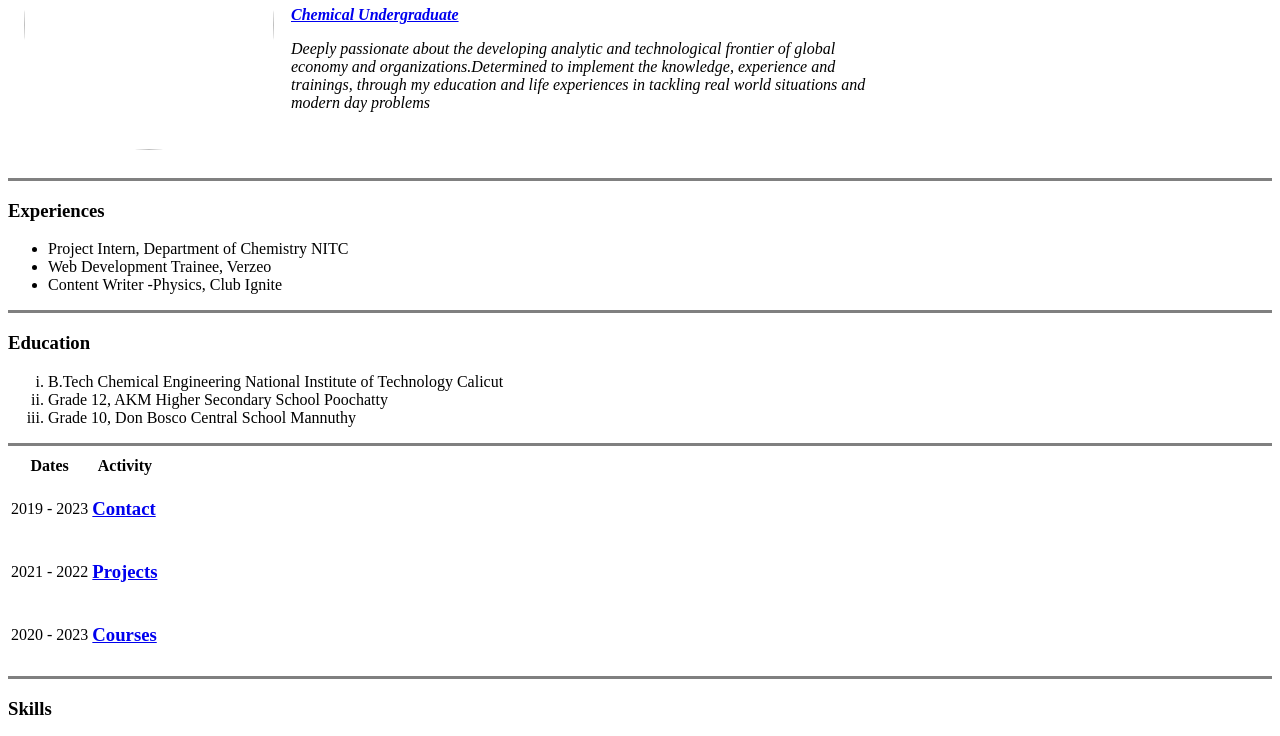
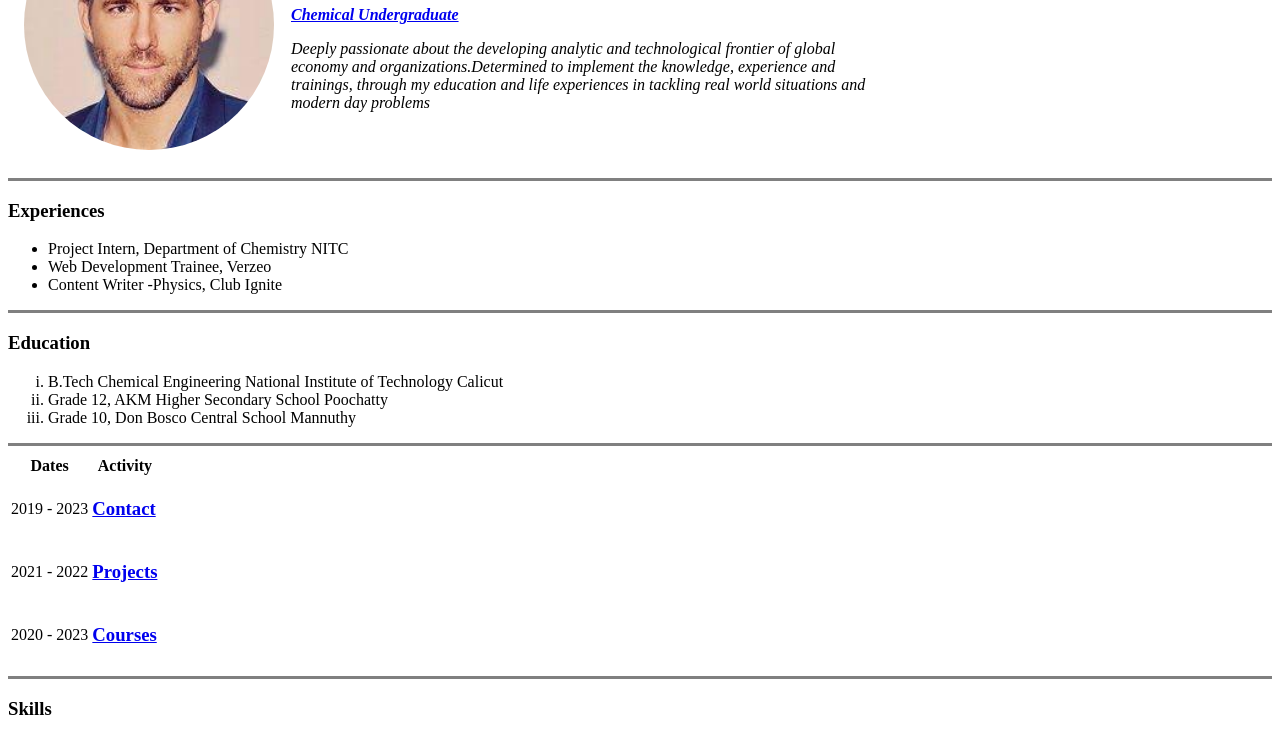
Before and after one commit to Amit780/Resume, a plain HTML site: page index.html in a window 1280 px wide. Shown: the part 124-860 px from the top of the page. Drawn offline with Linux system fonts and the light colour scheme.

Commit message:
Updated image

```diff
--- a/index.html
+++ b/index.html
@@ -7,7 +7,7 @@
   <body>
     <table cellspacing = "15px">
       <tr>
-        <td><img style="width:250px; height: 250px; border-radius: 125px;" src="/bud/download.jpg" alt=""></td>
+        <td><img style="width:250px; height: 250px; border-radius: 125px;" src="download.jpg" alt=""></td>
         <td> <h1>Amit Jacob K</h1>
           <p><em><strong><a href="https://www.appbrewery.co" target="_blank">Chemical Undergraduate</a></strong></em></p>
           <p style="width:600px ;"><em>Deeply passionate about the developing analytic and technological frontier of
```
